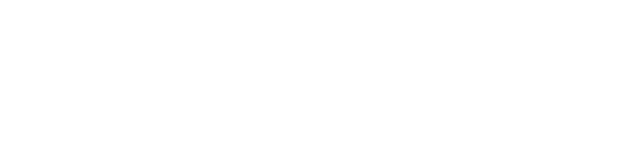
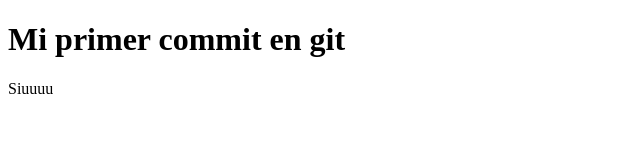
Before and after one commit to JhonGarcia2004/prueba__git, a plain HTML site: page index.html in a window 1280 px wide. Shown: the whole page, without its empty margins (0-640 px from the left). Drawn offline with Linux system fonts and the light colour scheme.

Commit message:
modificado

```diff
--- a/index.html
+++ b/index.html
@@ -7,6 +7,12 @@
     <title>Document</title>
 </head>
 <body>
+    <h1>Mi primer commit en git</h1>
 
+    <main>
+        <article>
+            <p>Siuuuu</p>
+        </article>
+    </main>
 </body>
 </html>
```
